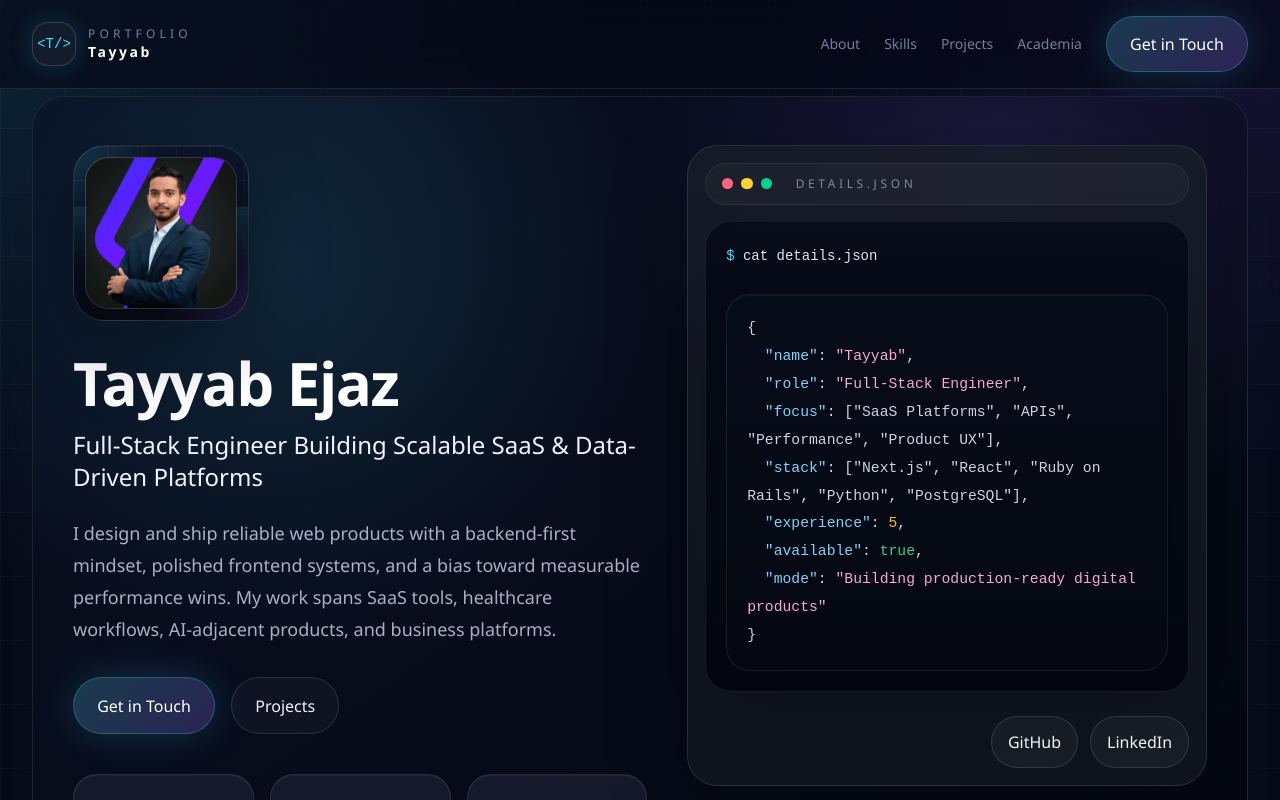
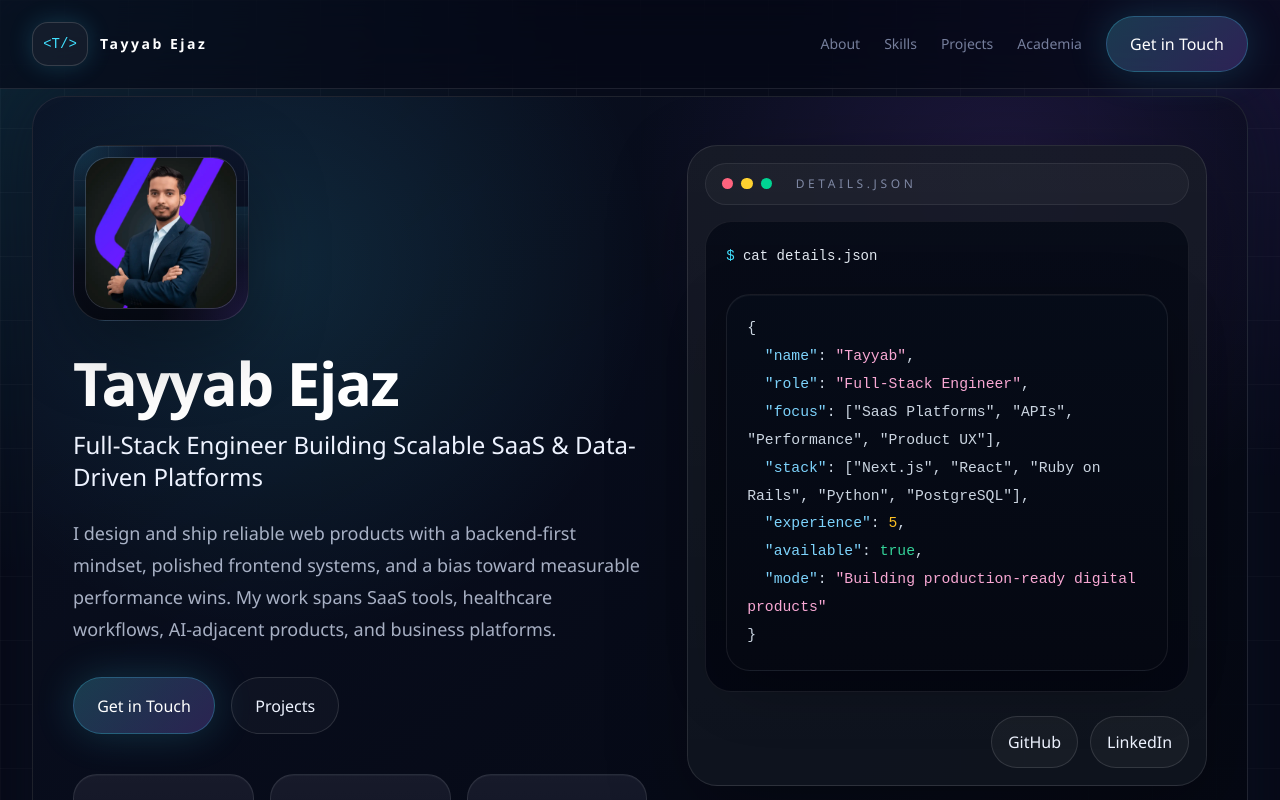
Before and after one commit to Tayyab-Ejaz/tayyab-portfolio, a Next.js app: page / in a window 1280 px wide. Shown: the top 800 px of the page. Built offline with nearby package versions, Linux system fonts and the light colour scheme.

Commit message:
Minor Tweaks

```diff
--- a/src/components/site-header.tsx
+++ b/src/components/site-header.tsx
@@ -12,15 +12,15 @@ export function SiteHeader() {
     <header className="site-header fixed inset-x-0 top-0 z-50 border-b border-white/10 bg-[color:rgba(6,10,24,0.68)] backdrop-blur-xl">
       <div className="mx-auto flex max-w-7xl items-center justify-between px-4 py-4 sm:px-6 lg:px-8">
         <a href="#about" className="flex items-center gap-3">
-          <span className="inline-flex h-11 w-11 items-center justify-center rounded-2xl border border-white/15 bg-white/5 font-mono text-sm text-[var(--color-accent)] shadow-[0_0_24px_rgba(65,224,255,0.18)]">
+          <span className="inline-flex h-11 w-14 items-center justify-center rounded-2xl border border-white/15 bg-white/5 font-mono text-sm text-[var(--color-accent)] shadow-[0_0_24px_rgba(65,224,255,0.18)]">
             {"<T/>"}
           </span>
           <span>
             <span className="block text-xs uppercase tracking-[0.35em] text-[var(--color-text-soft)]">
-              Portfolio
+
             </span>
             <span className="block text-sm font-semibold tracking-[0.18em] text-white">
-              Tayyab
+              Tayyab Ejaz
             </span>
           </span>
         </a>
--- a/src/data/portfolio.ts
+++ b/src/data/portfolio.ts
@@ -289,7 +289,9 @@ export const portfolioData: {
         "Refactored legacy projects to the latest Ruby version and updated libraries for maintenance and performance.",
         "Used Jira for issue tracking, project planning, and collaboration.",
       ],
-      links: {},
+      links: {
+        live: "https://www.biomarking.com/products/doctor-platform/"
+      },
     },
     {
       id: "P-003",
```
